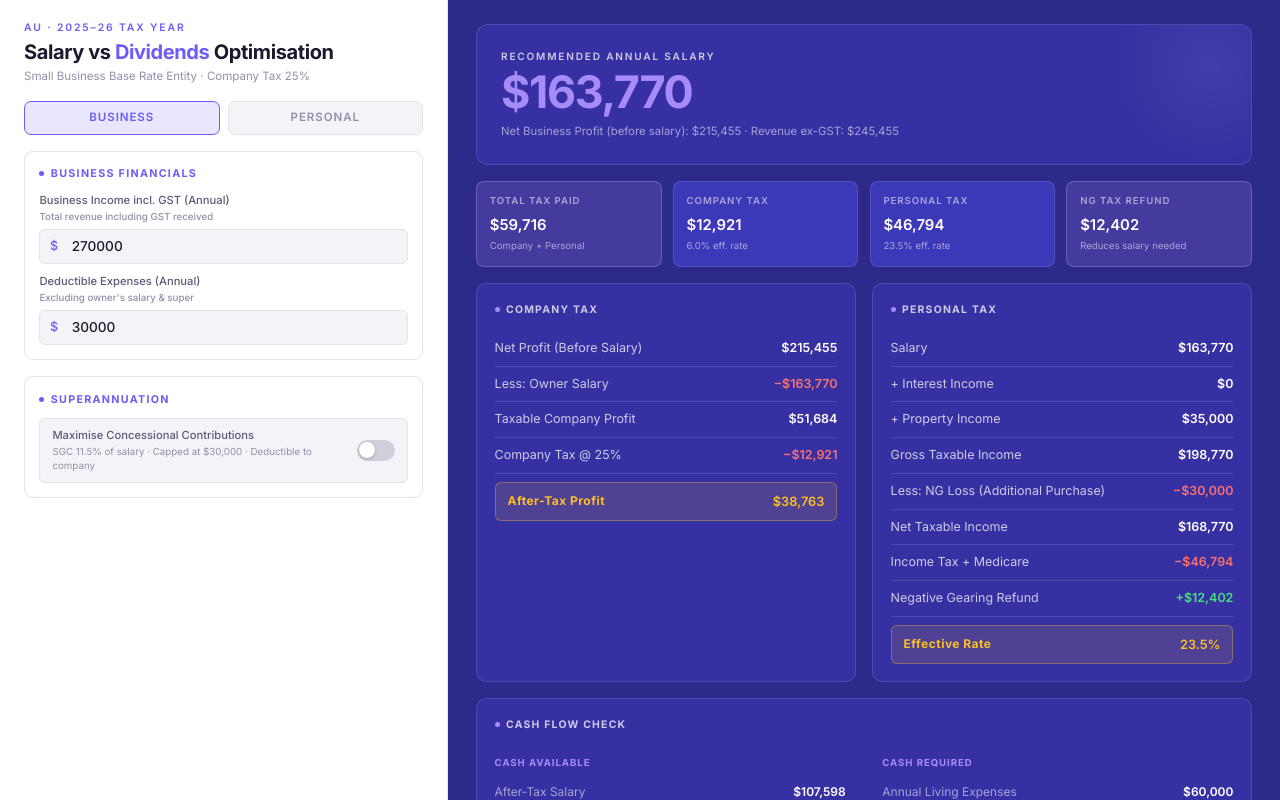
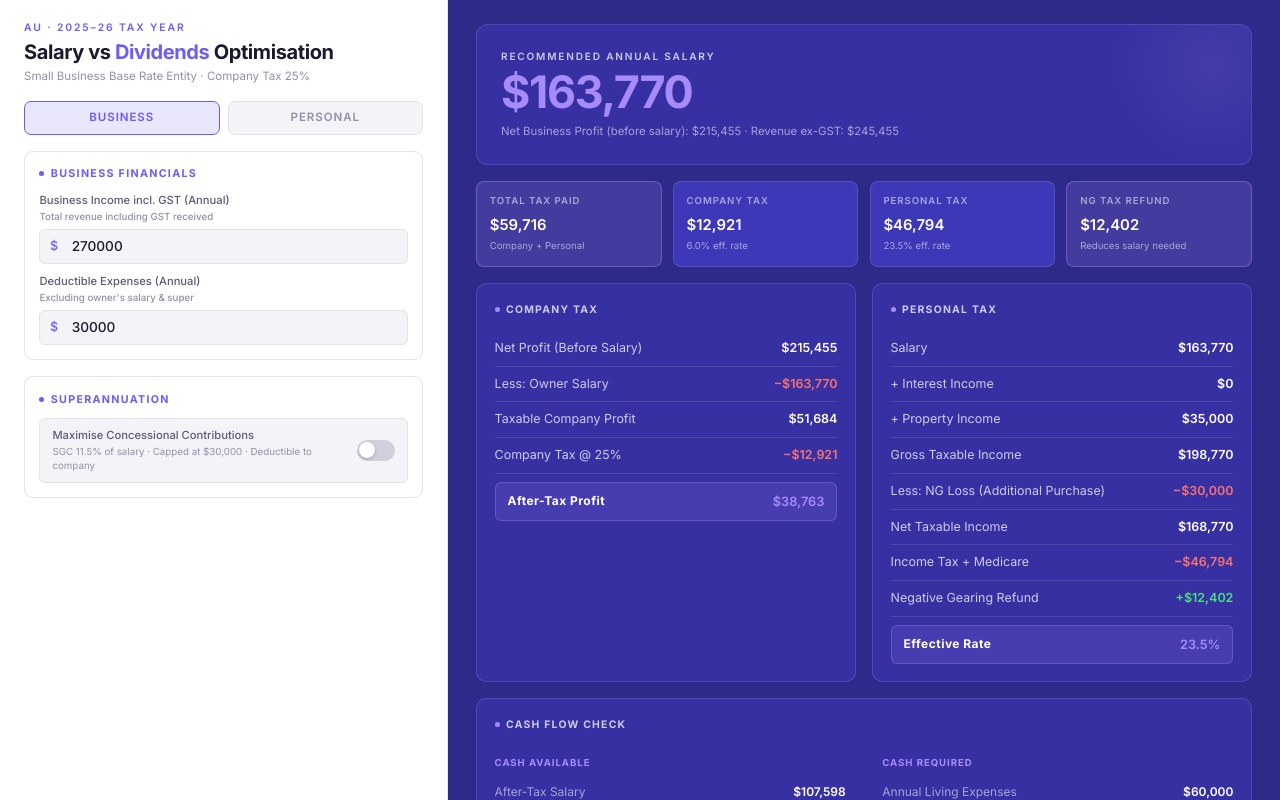
Before and after one commit to u1165139/sal-planner, a React (Vite) app: page / in a window 1280 px wide. Shown: the top 800 px of the page. Built offline with nearby package versions, Linux system fonts and the light colour scheme.

Commit message:
update styles in index.css; modify tax total appearance and adjust color scheme for tax row values

```diff
--- a/src/index.css
+++ b/src/index.css
@@ -291,7 +291,7 @@ body {
 .tax-row-value { color: var(--panel-text); font-weight: 600; }
 .tax-row-value.negative { color: #f87171; }
 .tax-row-value.positive { color: #4ade80; }
-.tax-row-value.gold { color: #fbbf24; }
+.tax-row-value.gold { color: #a78bfa; }
 .tax-total {
   display: flex;
   align-items: center;
@@ -300,11 +300,11 @@ body {
   margin-top: 0.5rem;
   font-size: 0.8rem;
   font-weight: 600;
-  background: rgba(251, 191, 36, 0.12);
-  border: 1px solid rgba(251, 191, 36, 0.35);
+  background: rgba(167, 139, 250, 0.15);
+  border: 1px solid rgba(167, 139, 250, 0.3);
   border-radius: 6px;
 }
-.tax-total-label { color: #fbbf24; font-weight: 700; font-size: 0.75rem; letter-spacing: 0.04em; }
+.tax-total-label { color: var(--panel-text); font-weight: 700; font-size: 0.75rem; letter-spacing: 0.04em; }
 
 /* ── Metric grid ── */
 .metric-card {
```
